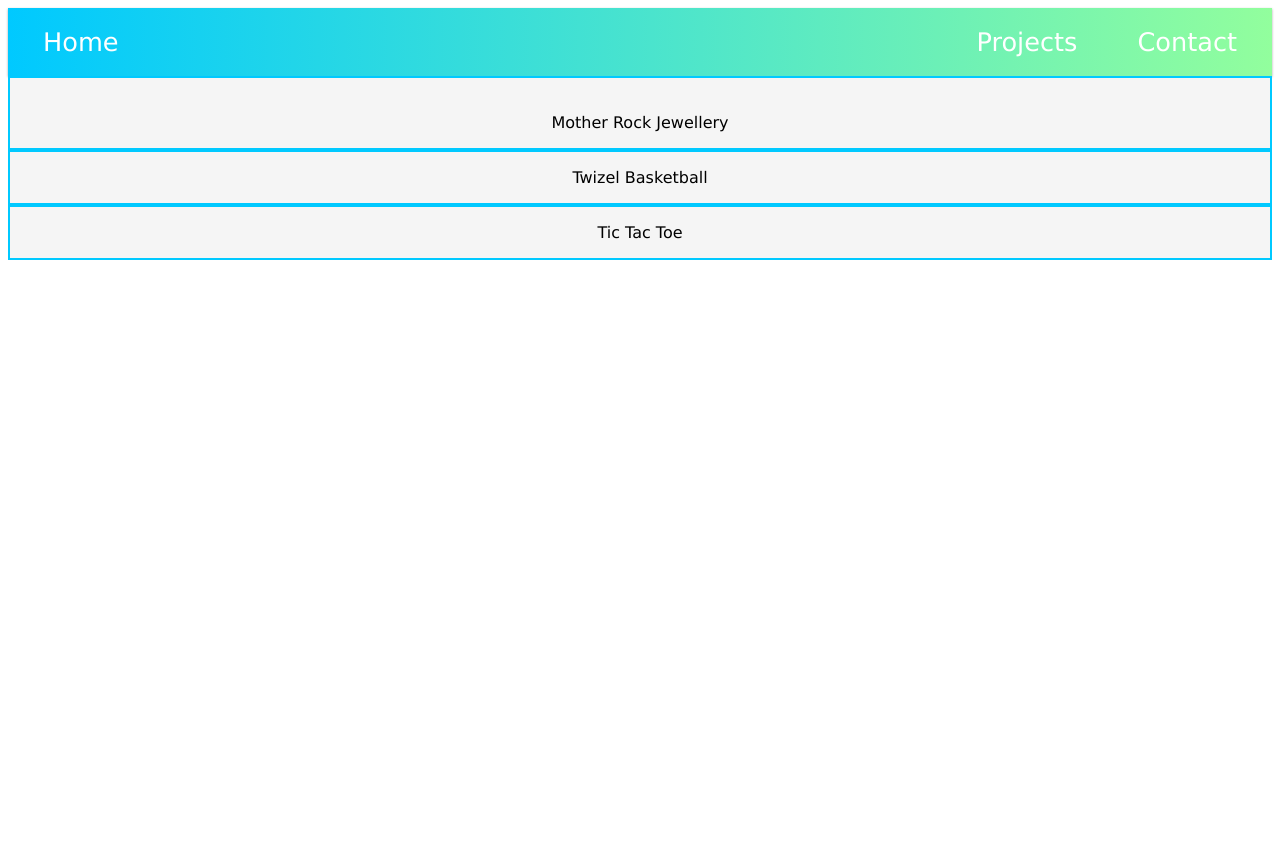
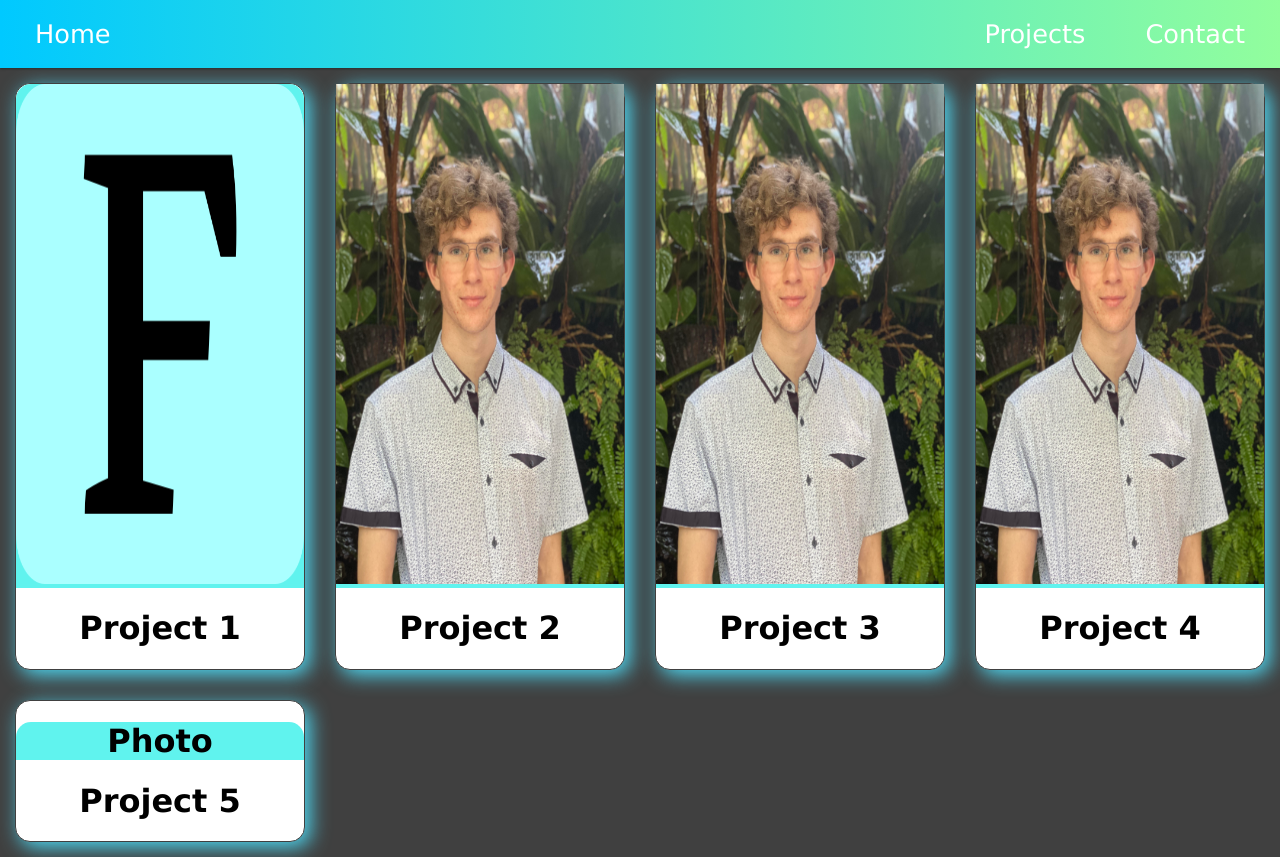
Before and after one commit to FinnMcKinley/fmckinley, a Flask app: page /projects in a window 1280 px wide. Before the commit the page ends 260 px from the top, so only its background shows below. Run offline with Flask 3, Linux system fonts and the light colour scheme.

Commit message:
Added Cards - Ready for Jinja

```diff
--- a/static/style.css
+++ b/static/style.css
@@ -1,5 +1,9 @@
 * {
     box-sizing: border-box;
+}
+
+body{
+    margin: 0px;
 }
 
 /* For mobile phones: */
@@ -7,9 +11,6 @@
     width: 100%;
     float: left;
     padding: 15px;
-
-    /* Sets adjustable header size */
-
 }
 
 /* For tiny devices */
--- a/templates/projects.html
+++ b/templates/projects.html
@@ -1,30 +1,135 @@
 {% extends "layout.html" %}
 {% block content %}
 <style>
-    .pgrid-container {
-        display: grid;
+/* Colour Palatte */
+:root {
+    --white: #ffffffff;
+    --fluorescent-cyan: #60f3eeff;
+    --sky-blue: #4EDCF7;
+    --deep-sky-blue: #3cc5ffff;
+    --heliotrope: #d75aebff;
+    --onyx: #404040ff;
+}
+
+/* Page Background */
+body {
+    background-color: var(--onyx);
+}
+
+/* Grid Container for Cards */
+.card-container {
+    display: grid;
+    grid-template-columns: auto auto auto auto;
+}
+
+/* Cards */
+.card {
+    border: 1px solid var(--onyx);
+    background: var(--white);
+    text-align: center;
+    border-radius: 15px;
+    margin: 15px;
+    box-shadow: 5px 5px 20px var(--sky-blue);
+}
+
+/* Photo within Cards */
+.card .photo {
+    background-color: var(--fluorescent-cyan);
+    padding: 0px;
+    border-radius: 15px 15px 0px 0px;
+}
+
+.card .photo img {
+    width: 100%;
+    height: 500px;
+}
+
+/*** Media Query Breakpoints ***/
+
+/* 0-480px - Mobile */
+@media only screen and (max-width: 479px) {
+    .card-container {
         grid-template-columns: auto;
     }
+}
 
-    .pgrid-item {
-        border: 2px solid #00C9FF;
-        background: rgb(245, 245, 245);
-        text-align: center;
+/* 480-768px - Tablets */
+@media only screen and (min-width: 480px) and (max-width: 767px) {
+    .card-container {
+        grid-template-columns: auto;
     }
+}
+
+/* 780-1024px - Laptops */
+@media only screen and (min-width: 768px) and (max-width: 1023px) {
+    .card-container {
+        grid-template-columns: auto auto;
+    }
+}
+
+/* 1024-1280 - Desktops */
+@media only screen and (min-width: 1024px) and (max-width: 1279px) {
+    .card-container {
+        grid-template-columns: auto auto auto;
+    }
+}
+
+/* 1280+ - TV's */
+@media only screen and (min-width: 1280px) {
+    .card-container {
+        grid-template-columns: auto auto auto auto;
+    }
+}
+
 </style>
 
-<div class="pgrid-container">
-    <div class="pgrid-item">
-        <img src="">
-        <p>Mother Rock Jewellery</p>
+
+
+<body>
+<div class="card-container">
+    <div class="card">
+        <div class="photo">
+            <img src="/static/favicon/android-chrome-512x512.png" alt="Finn McKinley">
+        </div>
+
+        <h1>Project 1</h1>
     </div>
 
-    <div class="pgrid-item">
-        <p>Twizel Basketball</p>
+
+    <div class="card">
+        <div class="photo">
+            <img src="/static/FinnMcKinley.jpg" alt="Finn McKinley">
+        </div>
+
+        <h1>Project 2</h1>
     </div>
 
-    <div class="pgrid-item">
-        <p>Tic Tac Toe</p>
+
+    <div class="card">
+        <div class="photo">
+            <img src="/static/FinnMcKinley.jpg" alt="Finn McKinley">
+        </div>
+
+        <h1>Project 3</h1>
+    </div>
+
+
+    <div class="card">
+        <div class="photo">
+            <img src="/static/FinnMcKinley.jpg" alt="Finn McKinley">
+        </div>
+
+        <h1>Project 4</h1>
+    </div>
+
+
+    <div class="card">
+        <div class="photo">
+            <h1>Photo</h1>
+        </div>
+
+        <h1>Project 5</h1>
     </div>
 </div>
+</body>
 {% endblock %}
```
